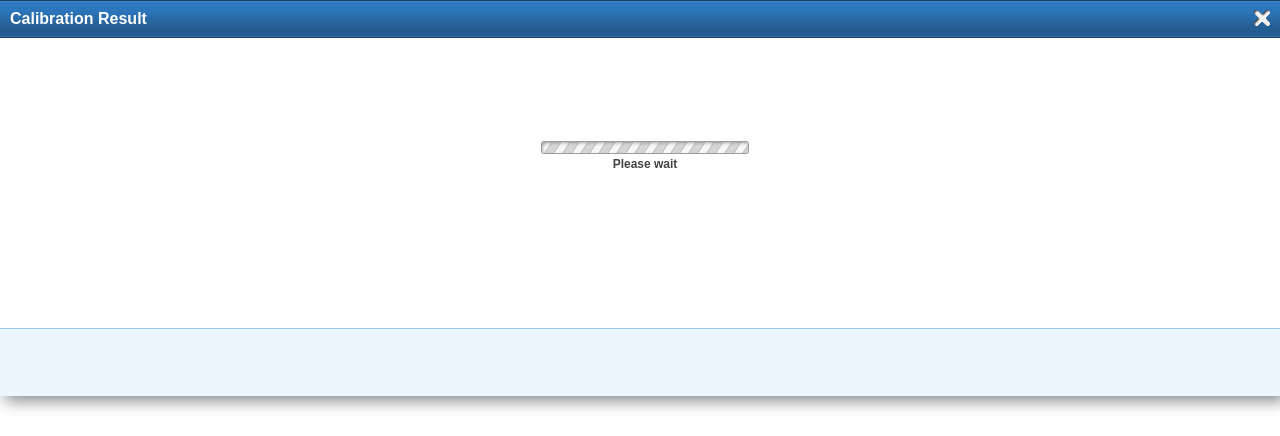
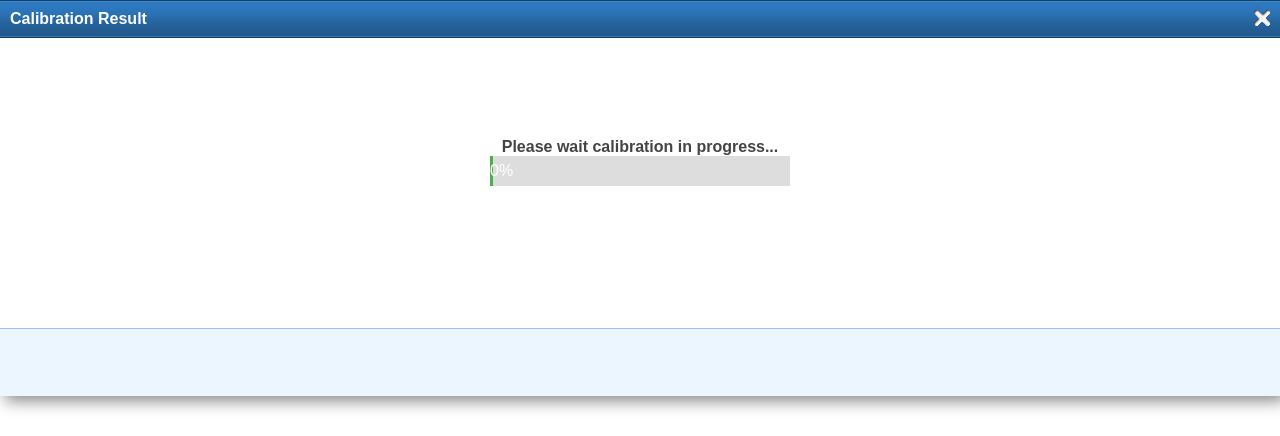
Before and after one commit to ldrattn/ldrattn, a Flask app: template GUI/templates/calibration-result.html in a window 1280 px wide. Shown: the top 436 px of the page. Run offline with Flask 2, Linux system fonts and the light colour scheme; the template is opened without the code that fills it: most values are stand-ins (such as "Sample title", 1, 10 or a date in 2020); data that the repository does not hold is empty.

Commit message:
GUI modification for calibration page progress bar

```diff
--- a/GUI/action.py
+++ b/GUI/action.py
@@ -30,6 +30,18 @@ def save_dashboard_data(request):
 	return 0;
 
 
+def reload_ldr():
+
+	command = "client -R"
+	print command
+
+	p = subprocess.Popen(command, shell=True, stdout=subprocess.PIPE, stderr=subprocess.STDOUT)
+	for line in p.stdout.readlines():
+	    print line,
+	retval = p.wait()
+	return retval;
+
+
 def start_calibration(pot, impval, steps):
 
 	command = "client -C -i %d -s %d" % (impval, steps)
@@ -57,6 +69,16 @@ def calibration_status(pot):
 
 	return response
 
+def is_calibration_running():
+	res = 0
+	tmpres = calibration_status(None)
+	res2 = re.findall(r"Response:\s?(\d+),(\d+),(\d),", tmpres, re.IGNORECASE)   # Response: <pot>,<steps>,<status>,<left>,<right>
+	if (len(res2) > 0):
+		tmp = res2[0]
+		if (tmp[2] == "1"):
+			res=1
+	return res
+
 def stop_calibration(pot):
 
 	command = "client -O"
--- a/GUI/app.py
+++ b/GUI/app.py
@@ -20,6 +20,7 @@ def dashBoard():
 			data['impedance'] = pot
 	if request.method == 'POST':
 		action.save_dashboard_data(request)
+		action.reload_ldr()
 		data = daccess.get_dashboard_data()
 	return render_template('dashboard.html', ldrdata=data)
 
@@ -28,9 +29,11 @@ def calibration():
 	if request.method == 'GET':
 		data = daccess.get_calib_data()
 		data['refresh'] = 0
+		data['running'] = action.is_calibration_running()
 	if request.method == 'POST':
 		data = daccess.save_calib_info(request)
 		action.save_calib_data(data)
+		action.reload_ldr()
 		data = daccess.get_calib_data()
 		data['refresh'] = 1
 
@@ -44,7 +47,7 @@ def calibration_result():
 		data['pot'] = request.args.get('pot')
 		data['impedanceval'] = request.args.get('impd')
 		data['calibsteps'] = request.args.get('steps')
-
+		data['running'] = action.is_calibration_running()
 	return render_template('calibration-result.html', calibdata=data)
 
 
--- a/GUI/templates/calibration-result.html
+++ b/GUI/templates/calibration-result.html
@@ -3,15 +3,41 @@
 	<head>
 		<meta http-equiv="Content-Type" content="text/html; charset=UTF-8">
 		<link rel="stylesheet" type="text/css" media="screen" href="../static/css/style.css" />
+		<style>
+		#myProgress {
+		  width: 100%;
+		  background-color: #ddd;
+		}
+
+		#myBar {
+		  width: 1%;
+		  height: 30px;
+		  background-color: #4CAF50;
+		  text-align: center;
+		  line-height: 30px;
+		  color: white;
+		}
+		</style>
 		<script type="text/javascript">
 			//var cmd = '<?php echo $cmd ?>';
+			var progress = 1;
 			var pot = '{{ calibdata['pot'] }}';
 			var impd = '{{ calibdata['impedanceval'] }}';
 			var steps = '{{ calibdata['calibsteps'] }}';
+			var calibrunning = '{{ calibdata['running'] }}';
+			var factor = 100 / ((steps-1) * 2);
+			//alert(factor);
 
+			$main("#button-save").button("option", "disabled", true);
 
 			function callData() {
-				AjaxCall("system-calls?FTYPE=CALIBRATION&POT="+pot+"&IMPEDANCE="+impd+"&STEPS="+steps, 1);
+				if( calibrunning == 1) {
+					if(calibstatus_interval==-1){
+						calibstatus_interval = setInterval(getCalibrationStatus, 5000);
+					}
+				} else {
+					AjaxCall("system-calls?FTYPE=CALIBRATION&POT="+pot+"&IMPEDANCE="+impd+"&STEPS="+steps, 1);
+				}
 			}
 			function getCalibrationStatus(){
 				AjaxCall("system-calls?FTYPE=CALIBSTATUS&POT="+pot+"&IMPEDANCE="+impd+"&STEPS="+steps, 2);
@@ -52,7 +78,7 @@
 					if (httpObj.status == 200) {
 						setINFO(httpObj.responseText);
 						if(calibstatus_interval==-1){
-							calibstatus_interval = setInterval(getCalibrationStatus, 5000);
+							calibstatus_interval = setInterval(getCalibrationStatus, 10000);
 						}
 					}
 				}
@@ -60,10 +86,50 @@
 			function handleSTATUS() {
 				if (httpObj.readyState == 4) {
 					if (httpObj.status == 200) {
+
+						var arr = new Array;
+                        var arr1 = new Array;
+                        var arr2 = new Array;
+	                   	arr = httpObj.responseText;
+						//alert(arr);
+						arr1 = arr.split(",");
+						//alert(arr1[2]);
+						if( arr1[2] == "2") {
+							//parent.showMessage();
+							clearStatusInterval();
+							$main("#button-save").button("option", "disabled", false);
+							document.getElementById("prgmsg").innerHTML = "Calibration completed please save";
+
+							getProgress((steps-1), (steps-1));
+						} else if (arr1[2] == "1") {
+							//parent.hideMessage();
+							getProgress(arr1[3], arr1[4]);
+						} else if (arr1[2] == "0") {
+							clearStatusInterval();
+							parent.closeAddEditDialog();
+							parent.document.getElementById("container").src = parent.document.getElementById("container").src;
+						}
 						setINFO(httpObj.responseText);
 					}
 				}
 			}
+
+			function getProgress(left, right) {
+				var a = parseInt(left);
+				var b = parseInt(right);
+				//alert(a );
+				//alert(b);
+				var elem = document.getElementById("myBar");
+      				progress = a + b;
+				//alert(progress);
+				progress = progress * factor;
+				progress = progress.toFixed();
+				//alert(progress);
+
+				elem.style.width = progress + '%';
+     				elem.innerHTML = progress * 1  + '%';
+			}
+
 
 			function setINFO(responseText) {
 				document.getElementById("testresult").innerHTML = responseText;
@@ -82,11 +148,27 @@
 			<div class="pgtitle"><label id="pagetitle">Calibration Result</label><input type="button" class="btn-close" onclick="closeDialog()" onfocus="if(this.blur)this.blur()" /></div>
 			<div class="popup-content" style="height: 270px">
 				<div id="testresult" style="font-size: 12px; margin-left: 10px">
-					<div align="center" style="margin-top: 80px">
-						<img src="../static/images/loading1.gif" /><br />
-						<label style="font-weight: bold">Please wait</label>
+
+				</div>
+				<div align="center" style="margin-top: 80px">
+					<label id="prgmsg" style="font-weight: bold">Please wait calibration in progress...</label><br/>
+					<div align="left" id="myProgress" style="width:300px;">
+
+ 				 		<div id="myBar" align="left">0%</div>
+
 					</div>
 				</div>
+				<div align="center" id="prbar" style="margin-top: 80pxi; display:none">
+                                        <label>Calibration completed please save</label><br/>
+                                        <div align="left" id="mProgress" style="width:300px;">
+
+                                                <div id="mBar" align="left">100%</div>
+
+                                        </div>
+                                </div>
+
+
+
 			</div>
 			<div class="popup-footer">
 
--- a/GUI/templates/index.html
+++ b/GUI/templates/index.html
@@ -15,7 +15,7 @@
 		<script src="../static/js/jquery.ui.accordion.js"></script>
 		<script src="../static/js/jquery.ui.button.js"></script>
 		<script src="../static/js/jquery.ui.position.js"></script>
-		<script src="../static/js/jquery.ui.tooltip.js"></script>
+	<!--	<script src="../static/js/jquery.ui.tooltip.js"></script>-->
 		<script src="../static/js/jquery.ui.dialog.js"></script>
 		<script src="../static/js/menu.js"></script>
 		<script src="../static/js/brand.js"></script>
@@ -139,7 +139,7 @@
 				</div></td>
 			</tr>
 		</table>
-		<div id="dialog-confirm" title="Confirm">
+	   <!--	<div id="dialog-confirm" title="Confirm">
 			<p id="confirmdata" style="display: none">
 				<img src="../static/images/icn-warning.gif" style="float:left; margin:0 7px 20px 0; height: 50px;" />
 				<div id="confirmdata_div" style="font-size: 13px; margin-left: 10px; display: none">
@@ -245,7 +245,7 @@
 					Changing the Configuration requires the current calls to be disconnected.
 				</div>
 			</p>
-		</div>
+		</div> -->
 		<div id="dialog-popup"></div>
 	</body>
 </html>
```
Also changed, not shown: GUI/templates/calibration.html (+11 -1 lines).
